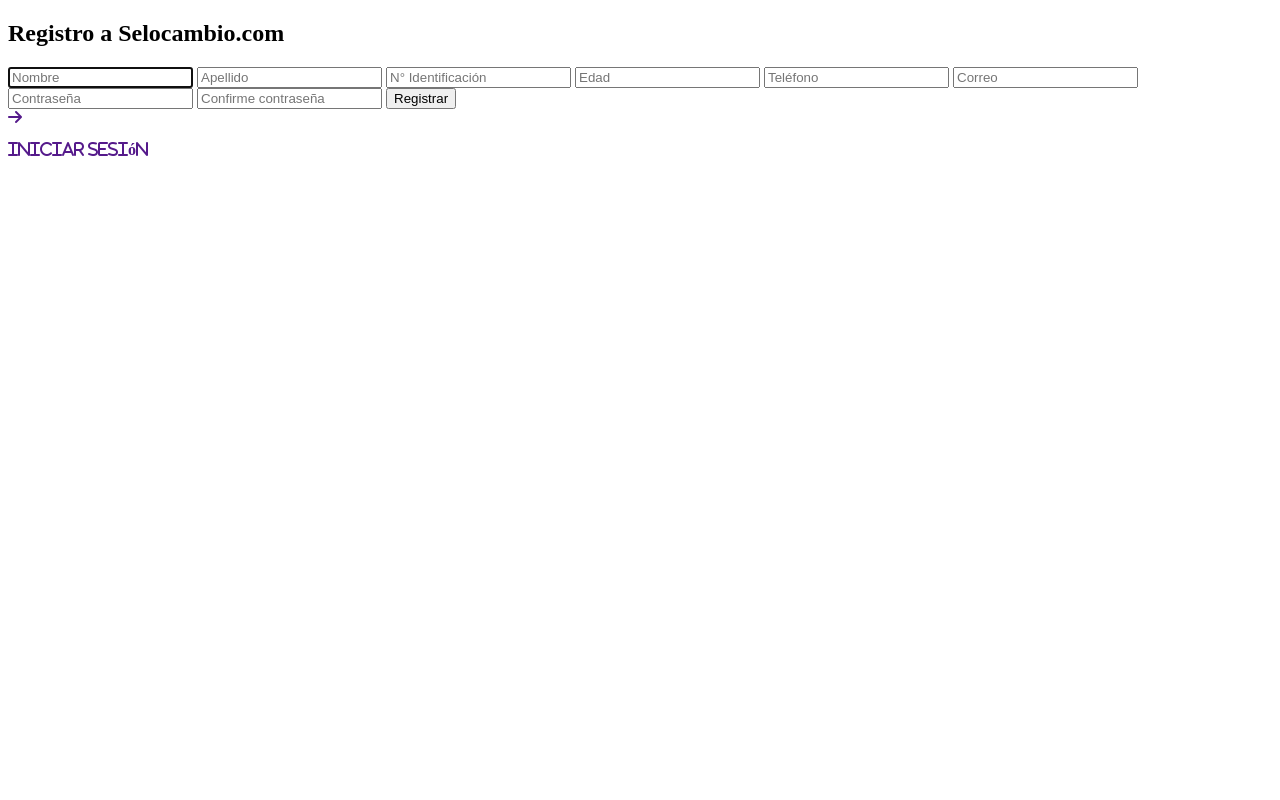
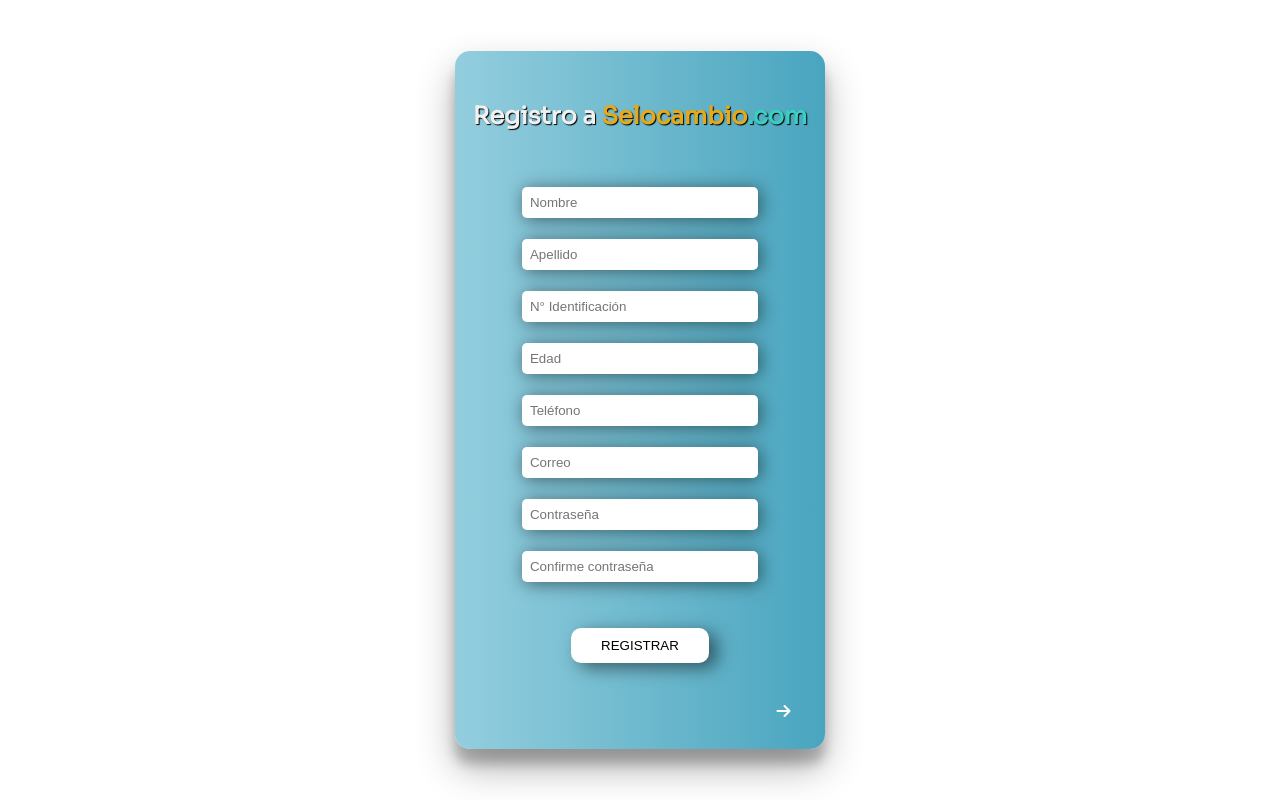
Before and after one commit to NicolasRojas1/Selocambio.com, a plain HTML site: page html/registro.html in a window 1280 px wide. Drawn offline with Linux system fonts and the light colour scheme; the site is published under a folder, as on GitHub Pages, so addresses that start at the root find nothing.

Commit message:
[fix] css ruta

```diff
--- a/html/registro.html
+++ b/html/registro.html
@@ -5,7 +5,7 @@
   <meta charset="UTF-8">
   <meta http-equiv="X-UA-Compatible" content="IE=edge">
   <meta name="viewport" content="width=device-width, initial-scale=1.0">
-  <link rel="stylesheet" href="/styles/registro.css">
+  <link rel="stylesheet" href="../styles/registro.css">
   <title>Registro - Selocambio</title>
 </head>
 
```
